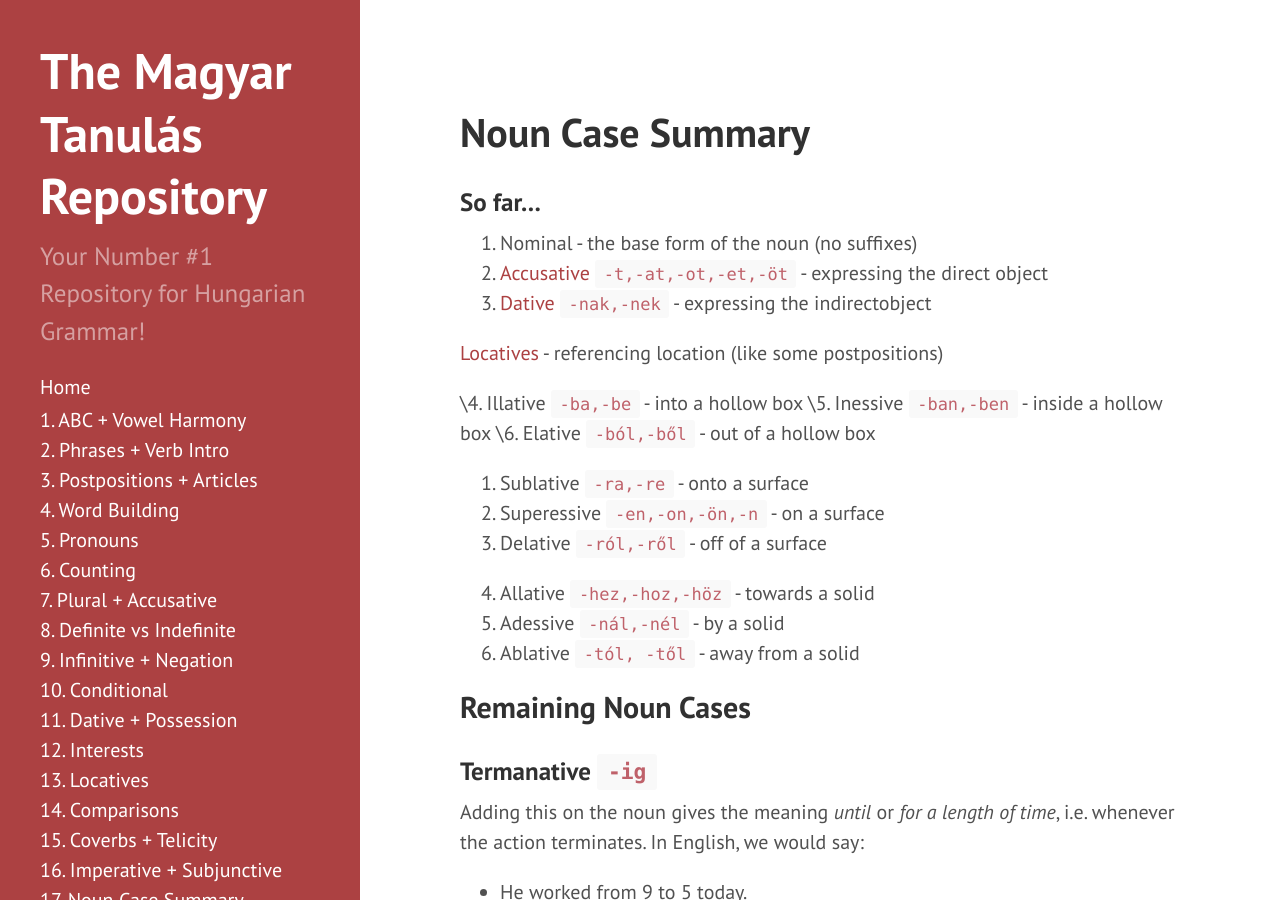
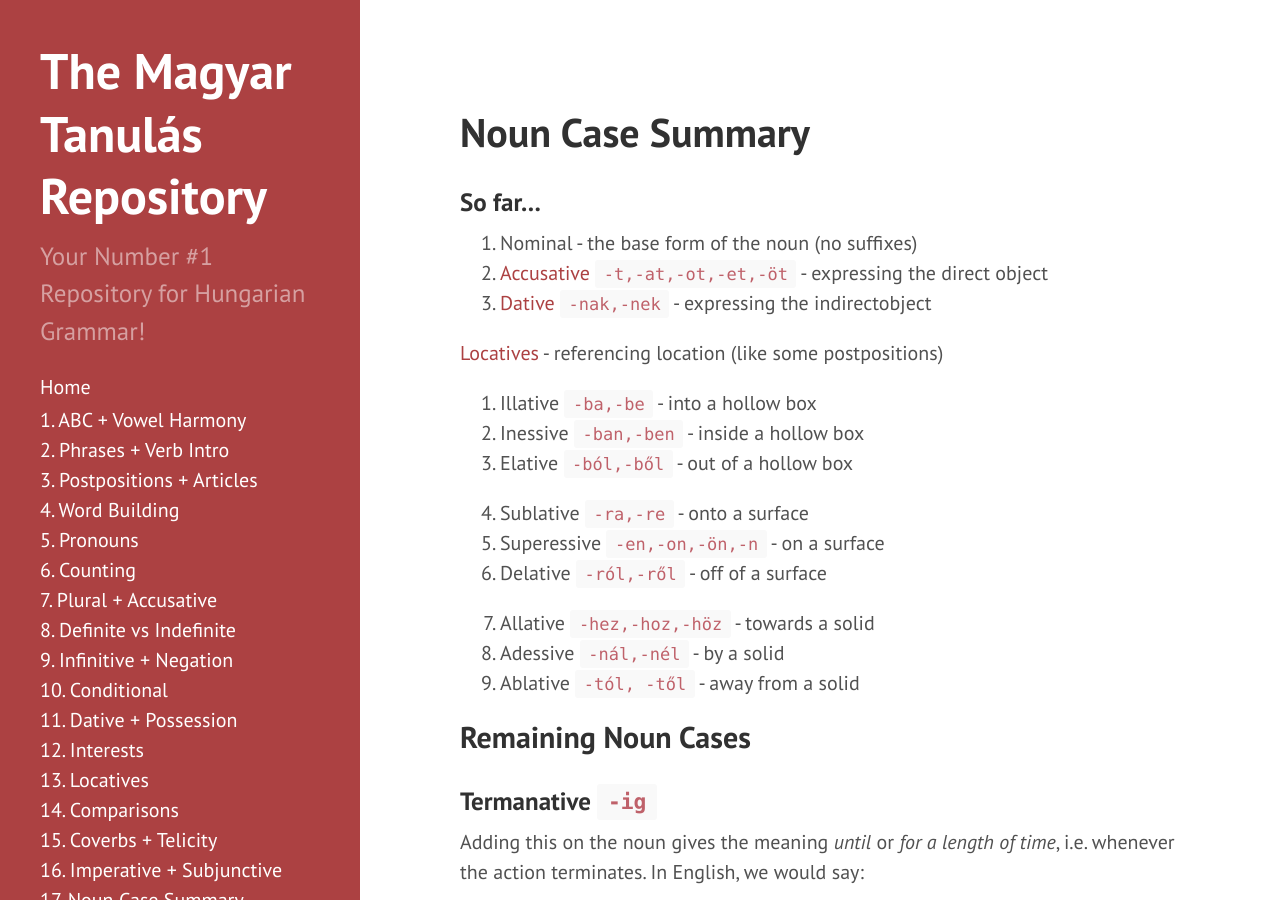
Before and after one commit to Magyartanulas/magyartanulas.github.io, a Jekyll site: the page built from noun_case_summary.md, in a window 1280 px wide and 900 px high. Built offline with Jekyll 4.4.1, drawn with Linux system fonts in a browser that asks for light colours; Markdown is read by kramdown in place of the engine named in the settings.

Commit message:
Update noun_case_summary.md

```diff
--- a/noun_case_summary.md
+++ b/noun_case_summary.md
@@ -12,9 +12,9 @@
 
   [Locatives](https://magyartanulas.github.io/locatives/) - referencing location (like some postpositions)
 
-\4. Illative `-ba,-be` - into a hollow box
-\5. Inessive `-ban,-ben` - inside a hollow box
-\6. Elative `-ból,-ből` - out of a hollow box
+4. Illative `-ba,-be` - into a hollow box
+5. Inessive `-ban,-ben` - inside a hollow box
+6. Elative `-ból,-ből` - out of a hollow box
 
 7. Sublative `-ra,-re` - onto a surface
 8. Superessive `-en,-on,-ön,-n` - on a surface
```
